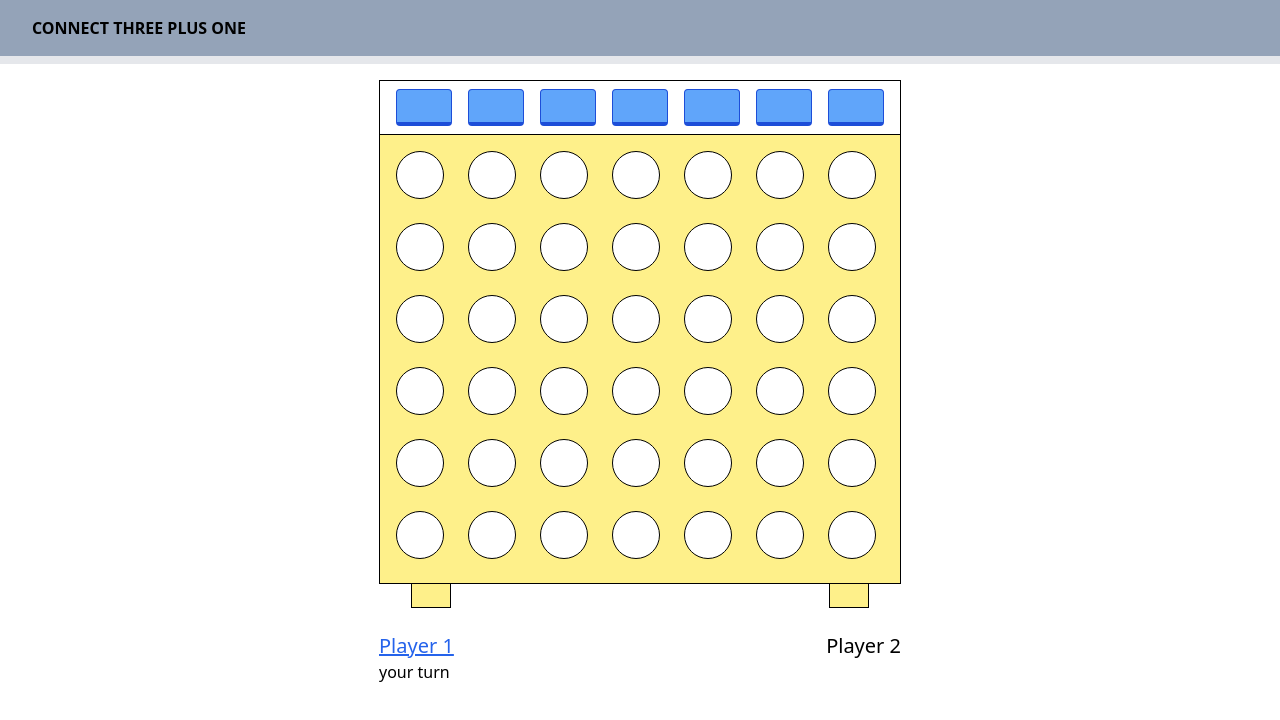
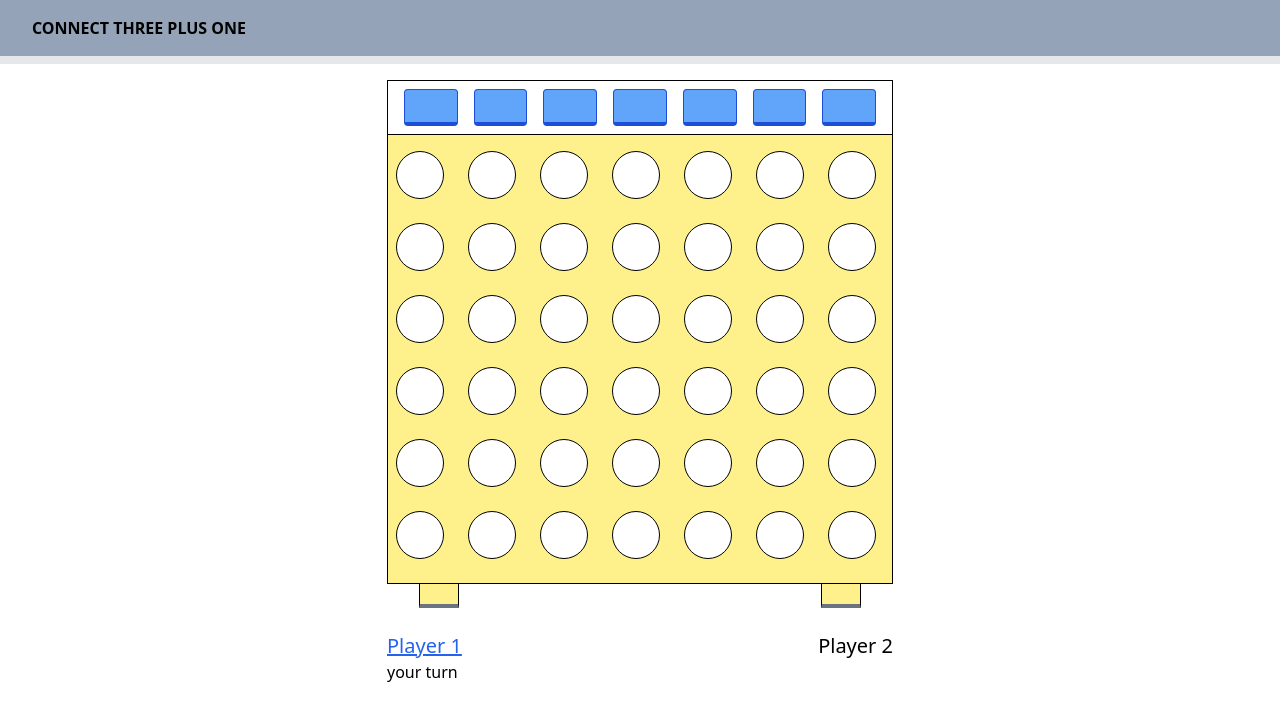
Before and after one commit to brianbancroft/connect-one-more-than-three, a React (Vite) app: page / in a window 1280 px wide. Both pictures are taken after a click on the button "START GAME". Shown: the top 720 px of the page. Built offline with nearby package versions, Linux system fonts and the light colour scheme.

Commit message:
Add feet and semantic names to board

```diff
--- a/src/components/Board.jsx
+++ b/src/components/Board.jsx
@@ -14,12 +14,19 @@ function Board(props) {
 
   return (
     <>
-      <section className="bg-yellow-200 p-4 grid grid-cols-7 grid-rows-6 gap-4 items-center justify-center border border-black">
+      <section
+        className="bg-yellow-200 py-4 px-2 grid grid-cols-7 grid-rows-6 gap-4 items-center justify-items-center border border-black"
+        id="gameBoard"
+      >
         {boardSpaces}
       </section>
       <div className="flex justify-between">
-        <div className="bg-yellow-200 w-10 h-6 border-b border-x border-black ml-8"></div>
-        <div className="bg-yellow-200 w-10 h-6 border-b border-x border-black mr-8"></div>
+        <div className="bg-yellow-200 w-10 h-6 border-b-4 border-b-gray-500 border-x border-black ml-8">
+          <div className="hidden">left foot</div>
+        </div>
+        <div className="bg-yellow-200 w-10 h-6 border-b-4 border-b-gray-500 border-x border-black mr-8">
+          <div className="hidden">right foot</div>
+        </div>
       </div>
     </>
   );
```
